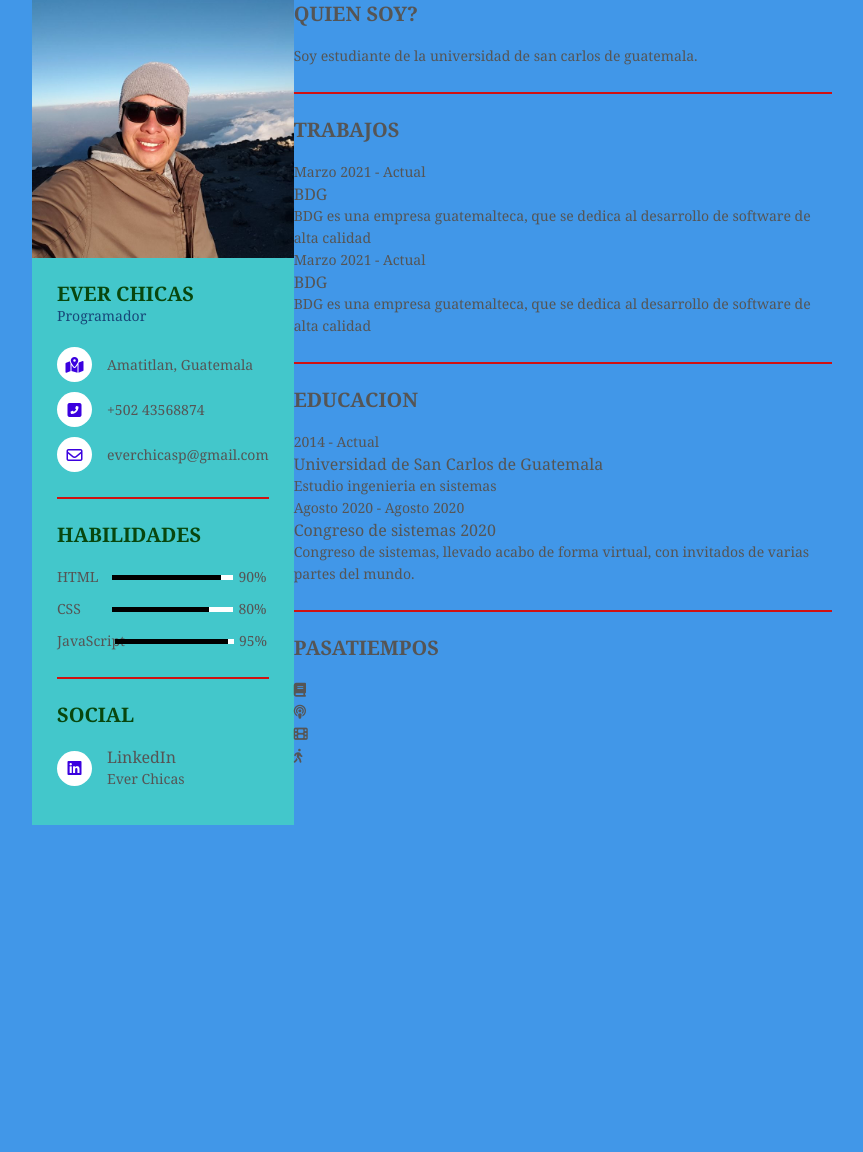
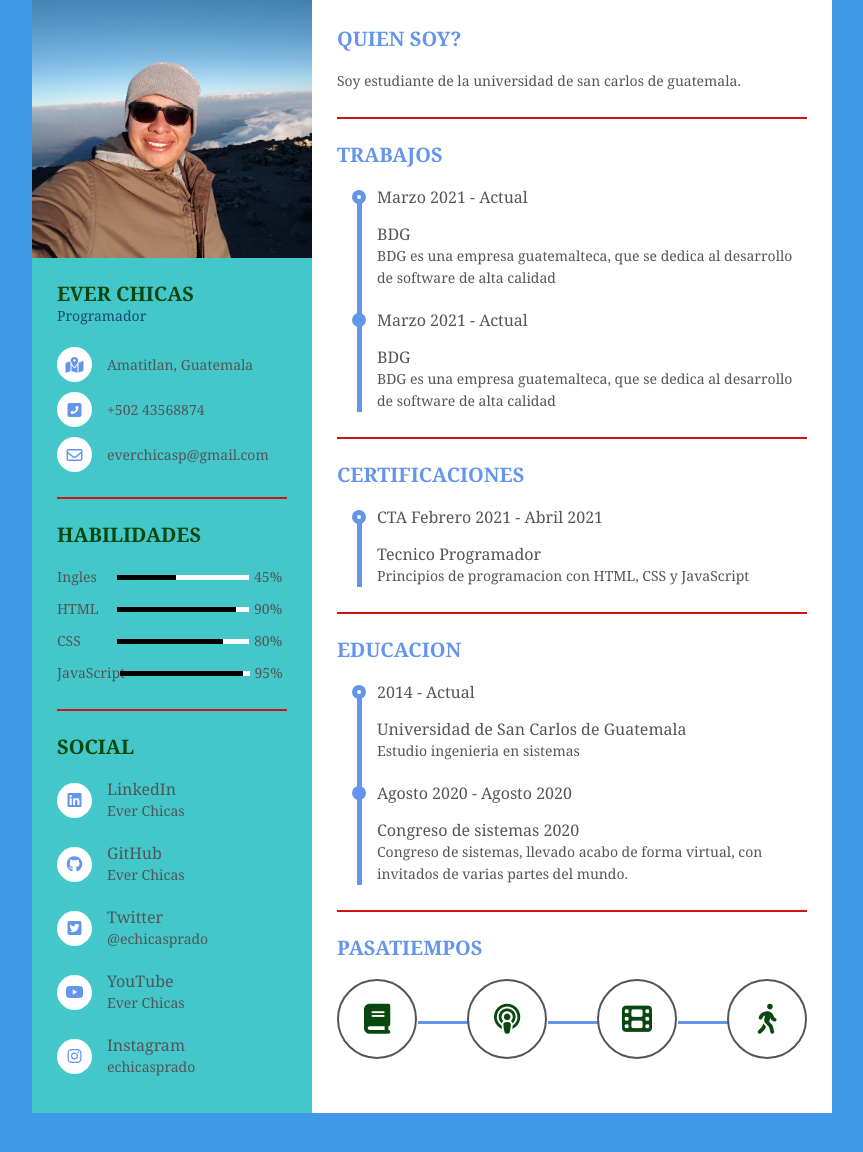
Before and after one commit to echicasprado/CV, a plain HTML site: page index.html in a window 1280 px wide. Shown: the part 72-1224 px from the top of the page, without its empty margins (208-1071 px from the left). Before the commit the page ends 947 px from the top, so only its background shows below. Drawn offline with Linux system fonts and the light colour scheme.

Commit message:
parte derecha cv

```diff
--- a/index.html
+++ b/index.html
@@ -43,6 +43,13 @@
                     </div>
                     <ul>
                         <li>
+                            <div class="nombre-habilidad">Ingles</div>
+                            <div class="progreso-habilidad">
+                                <span style="width: 45%;"></span>
+                            </div>
+                            <div class="porcentaje-habilidad">45%</div>
+                        </li>
+                        <li>
                             <div class="nombre-habilidad">HTML</div>
                             <div class="progreso-habilidad">
                                 <span style="width:90%;"></span>
@@ -77,6 +84,42 @@
                                 <div class="dato">
                                     <p class="semi-negrita">LinkedIn</p>
                                     <p>Ever Chicas</p>
+                                </div>
+                            </a>
+                        </li>
+                        <li>
+                            <a href="https://github.com/echicasprado">
+                                <div class="icono"><i class="fab fa-github"></i></div>
+                                <div class="dato">
+                                    <p class="semi-negrita">GitHub</p>
+                                    <p>Ever Chicas</p>
+                                </div>
+                            </a>
+                        </li>
+                        <li>
+                            <a href="https://twitter.com/echicasprado">
+                                <div class="icono"><i class="fab fa-twitter-square"></i></div>
+                                <div class="dato">
+                                    <p class="semi-negrita">Twitter</p>
+                                    <p>@echicasprado</p>
+                                </div>
+                            </a>
+                        </li>
+                        <li>
+                            <a href="https://www.youtube.com/channel/UC13eRBAUtXVoAvYGNCthA2g">
+                                <div class="icono"><i class="fab fa-youtube"></i></div>
+                                <div class="dato">
+                                    <p class="semi-negrita">YouTube</p>
+                                    <p>Ever Chicas</p>
+                                </div>
+                            </a>
+                        </li>
+                        <li>
+                            <a href="https://www.instagram.com/echicasprado/?hl=es-la">
+                                <div class="icono"><i class="fab fa-instagram"></i></div>
+                                <div class="dato">
+                                    <p class="semi-negrita">Instagram</p>
+                                    <p>echicasprado</p>
                                 </div>
                             </a>
                         </li>
@@ -118,6 +161,21 @@
                 </ul>
             </div>
 
+            <div class="cv-item cv-certificaciones">
+                <div class="titulo">
+                    <p class="negrita">Certificaciones</p>
+                </div>
+                <ul>
+                    <li>
+                        <div class="fecha">CTA Febrero 2021 - Abril 2021</div>
+                        <div class="informacion">
+                            <p class="semi-negrita">Tecnico Programador</p>
+                            <p>Principios de programacion con HTML, CSS y JavaScript</p>
+                        </div>
+                    </li>
+                </ul>
+            </div>
+
             <div class="cv-item cv-educacion">
                 <div class="titulo">
                     <p class="negrita">educacion</p>
@@ -148,7 +206,7 @@
                     <li><i class="fas fa-book" aria-hidden="true"></i></li>
                     <li><i class="fas fa-podcast" aria-hidden="true"></i></li>
                     <li><i class="fas fa-film" aria-hidden="true"></i></li>
-                    <i class="fas fa-walking" aria-hidden="true"></i>
+                    <li><i class="fas fa-walking" aria-hidden="true"></i></li>
                 </ul>
             </div>
 
--- a/style.css
+++ b/style.css
@@ -75,8 +75,7 @@ a{
     border-bottom: 2px solid rgb(209, 17, 17);
 }
 
-.cv .cv-izquierda .cv-item:last-child,
-.cv .cv-derecha .cv-item:last-child{
+.cv .cv-izquierda .cv-item:last-child{
     border-bottom: 0px;
 }
 
@@ -95,7 +94,7 @@ a{
     width: 35px;
     height: 35px;
     background: white;
-    color: rgb(59, 0, 223);
+    color: cornflowerblue;
     border-radius: 50%;
     margin-right: 15px;
     font-size: 16px;
@@ -141,3 +140,127 @@ a{
 .cv .cv-izquierda .cv-habilidades ul li .porcentaje-habilidad{
     width: 15%;
 }
+
+/* PARTE DERECHA */
+.cv .cv-derecha{
+    width: 520px;
+    background: #FFFFFF;
+    padding: 25px;
+}
+
+.cv .cv-derecha .cv-item:last-child{
+    border-bottom: 0px;
+}
+
+.cv .cv-derecha .negrita{
+    color: cornflowerblue;
+}
+
+.cv .cv-derecha .cv-trabajo ul,
+.cv .cv-derecha .cv-certificaciones ul,
+.cv .cv-derecha .cv-educacion ul{
+    padding-left: 40px;
+    overflow: hidden;
+}
+
+.cv .cv-derecha ul li{
+    position: relative;
+}
+
+.cv .cv-derecha ul li .fecha{
+    font-size: 16px;
+    font-weight: 500;
+    margin-bottom: 15px;
+}
+
+.cv .cv-derecha ul li .informacion{
+    margin-bottom: 20px;
+}
+
+.cv .cv-derecha ul li:last-child .informacion{
+    margin-bottom: 0px;
+}
+
+.cv .cv-derecha .cv-trabajo ul li:before,
+.cv .cv-derecha .cv-certificaciones ul li:before,
+.cv .cv-derecha .cv-educacion ul li:before{
+    content: "";
+    position: absolute;
+    top: 4px;
+    left: -25px;
+    width: 4px;
+    height: 4px;
+    border-radius: 50%;
+    border: 5px solid cornflowerblue;
+    ;
+}
+
+.cv .cv-derecha .cv-trabajo ul li:after{
+    content:"";
+    position:absolute;
+    top:15px;
+    left: -20px;
+    width: 5px;
+    height: 200px;
+    background:cornflowerblue;
+    ;
+}
+
+.cv .cv-derecha .cv-certificaciones ul li:after{
+    content:"";
+    position:absolute;
+    top:15px;
+    left: -20px;
+    width: 5px;
+    height: 90px;
+    background: cornflowerblue;
+}
+
+.cv .cv-derecha .cv-educacion ul li:after{
+    content:"";
+    position:absolute;
+    top:15px;
+    left: -20px;
+    width: 5px;
+    height: 200px;
+    background: cornflowerblue;
+}
+
+.cv .cv-derecha .cv-pasatiempos ul{
+    display: flex;
+    justify-content: space-between;
+}
+
+.cv .cv-derecha .cv-pasatiempos ul li{
+    width: 80px;
+    height: 80px;
+    border: 2px solid #555;
+    border-radius: 50%;
+    position: relative;
+    color: rgb(8, 71, 14);
+}
+
+.cv .cv-derecha .cv-pasatiempos ul li i{
+    position: absolute;
+    top:50%;
+    left:50%;
+    transform: translate(-50%,-50%);
+}
+
+.cv .cv-derecha .cv-pasatiempos ul li i{
+    font-size:30px;
+}
+
+.cv .cv-derecha .cv-pasatiempos ul li::before{
+    content:"";
+    position: absolute;
+    top: 40px;
+    right: -53px;
+    width: 50px;
+    height: 3px;
+    background: cornflowerblue;
+}
+
+.cv .cv-derecha .cv-pasatiempos ul li:last-child::before{
+    display: none;
+}
```
